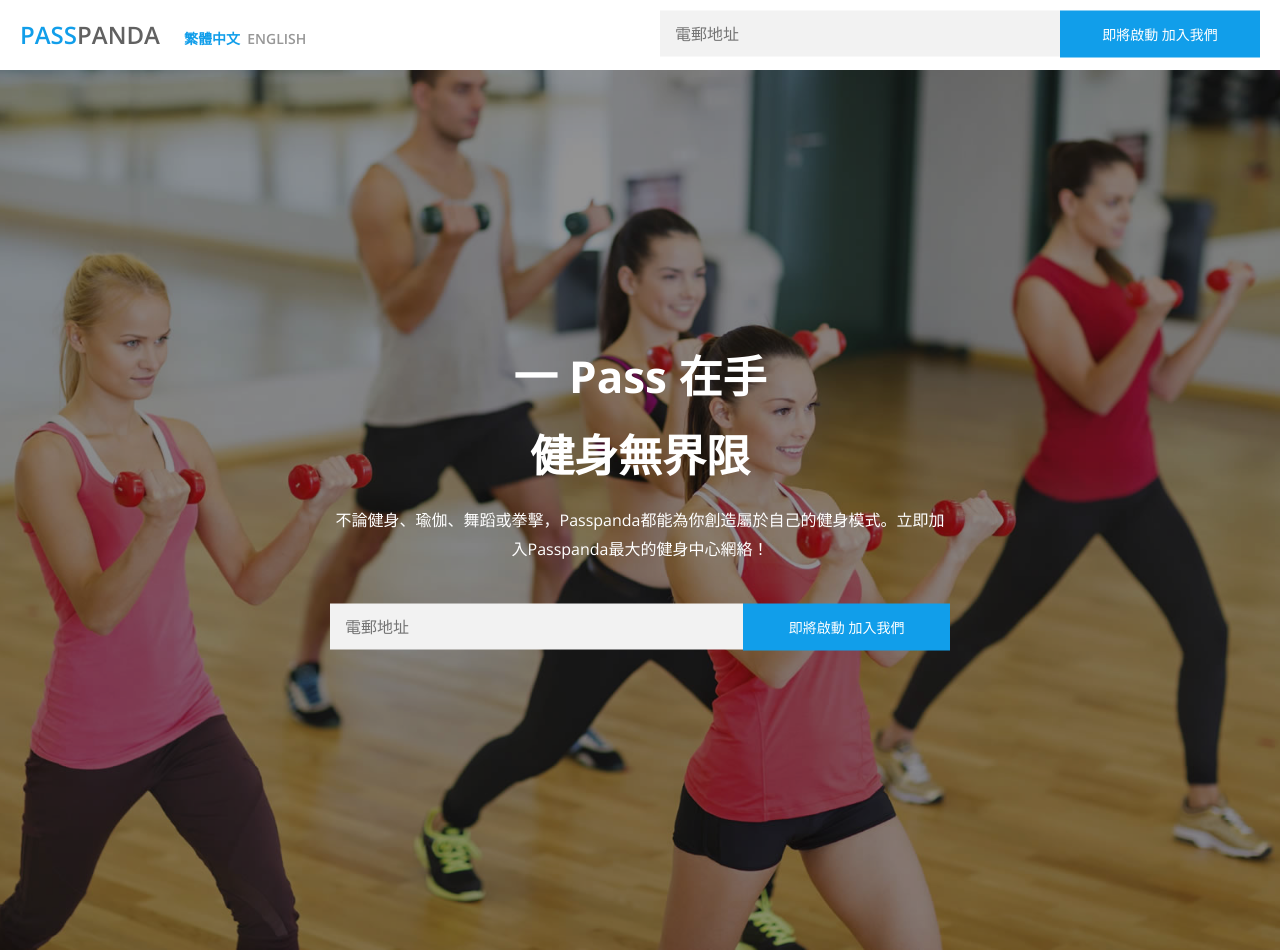
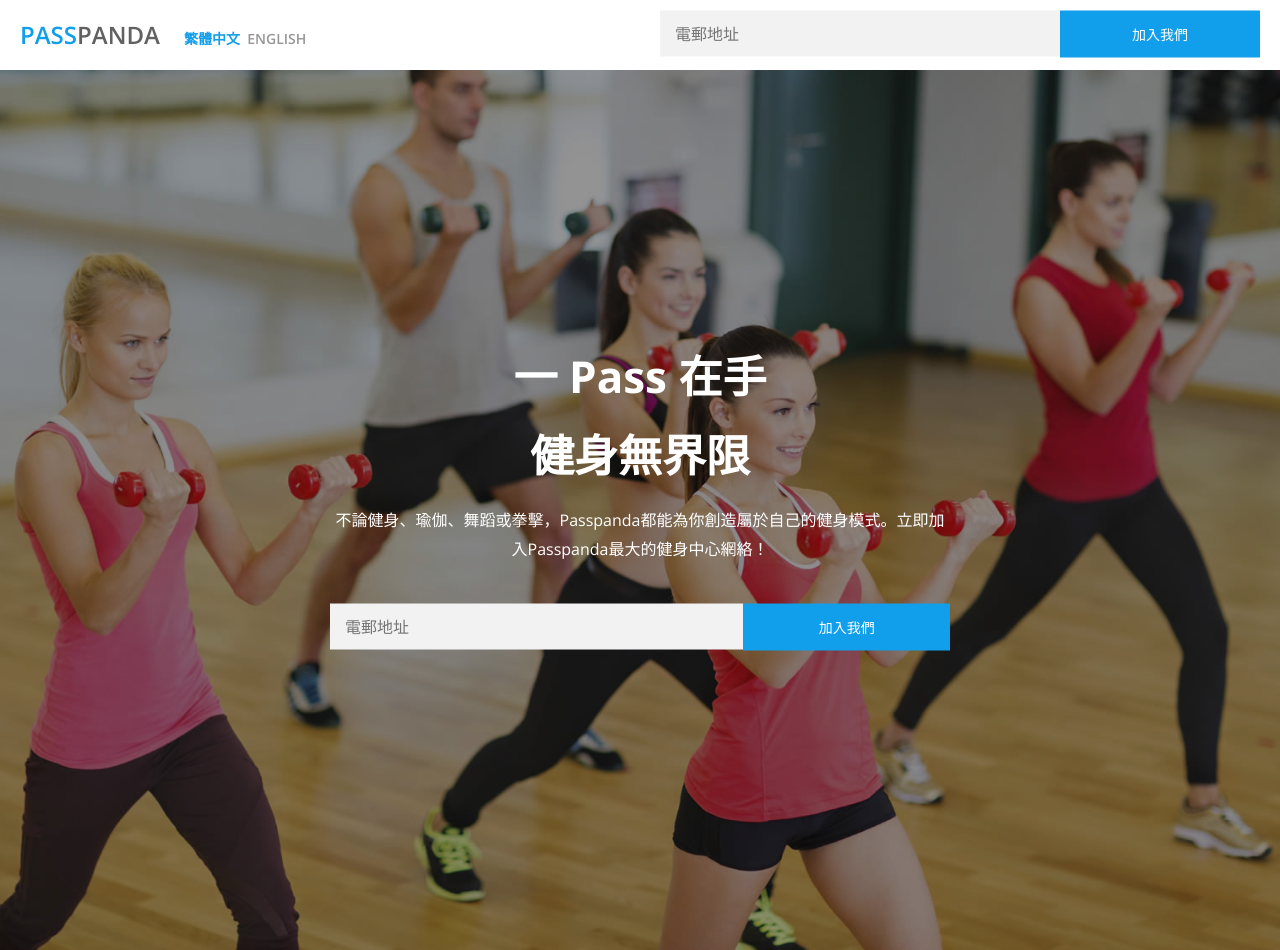
Before and after one commit to nttrung91/passpanda, a website: page index.html in a window 1280 px wide. Shown: the top 950 px of the page. Drawn offline with nearby package versions, Linux system fonts and the light colour scheme.

Commit message:
Changed Join Waitlist in Chinese

```diff
--- a/feed.xml
+++ b/feed.xml
@@ -5,8 +5,8 @@
     <description>One Pass. Thousands of Classes</description>
     <link>//</link>
     <atom:link href="//feed.xml" rel="self" type="application/rss+xml"/>
-    <pubDate>Tue, 02 Jun 2015 19:25:53 -0700</pubDate>
-    <lastBuildDate>Tue, 02 Jun 2015 19:25:53 -0700</lastBuildDate>
+    <pubDate>Tue, 02 Jun 2015 20:13:02 -0700</pubDate>
+    <lastBuildDate>Tue, 02 Jun 2015 20:13:02 -0700</lastBuildDate>
     <generator>Jekyll v2.4.0</generator>
 
   </channel>
--- a/index.html
+++ b/index.html
@@ -41,7 +41,7 @@
               <input type="email" class="input input-default input-block" placeholder="電郵地址" name="cm-jutdn-jutdn" data-parsley-trigger="change" required>
             </div>
             <div class="col-sm-4">
-              <button type="submit" class="btn btn-md btn-default btn-block">即將啟動  加入我們</button>
+              <button type="submit" class="btn btn-md btn-default btn-block">加入我們</button>
             </div>
           </div>
         </form>
@@ -66,7 +66,7 @@
                 <input type="email" class="input input-default input-block" placeholder="電郵地址" name="cm-jutdn-jutdn" data-parsley-trigger="change" required>
               </div>
               <div class="col-sm-12 col-md-4">
-                <button type="submit" class="btn btn-default btn-md btn-block screen-max-md-mt screen-md-mt0">即將啟動  加入我們</button>
+                <button type="submit" class="btn btn-default btn-md btn-block screen-max-md-mt screen-md-mt0">加入我們</button>
               </div>
             </div>
           </form>
@@ -131,7 +131,7 @@
           <input type="email" class="input input-default input-block" placeholder="電郵地址" name="cm-jutdn-jutdn" data-parsley-trigger="change" required>
         </div>
         <div class="col-sm-4">
-          <button type="submit" class="btn btn-md btn-default btn-block">即將啟動  加入我們</button>
+          <button type="submit" class="btn btn-md btn-default btn-block">加入我們</button>
         </div>
       </div>
     </form>
```
Also changed, not shown: index_en.html (+2 -2 lines).
